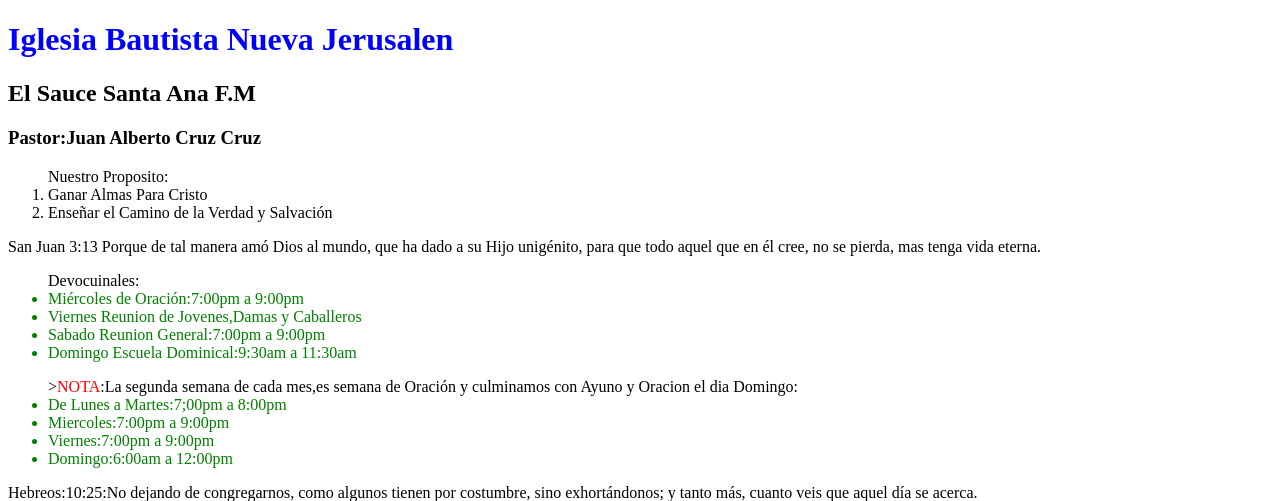
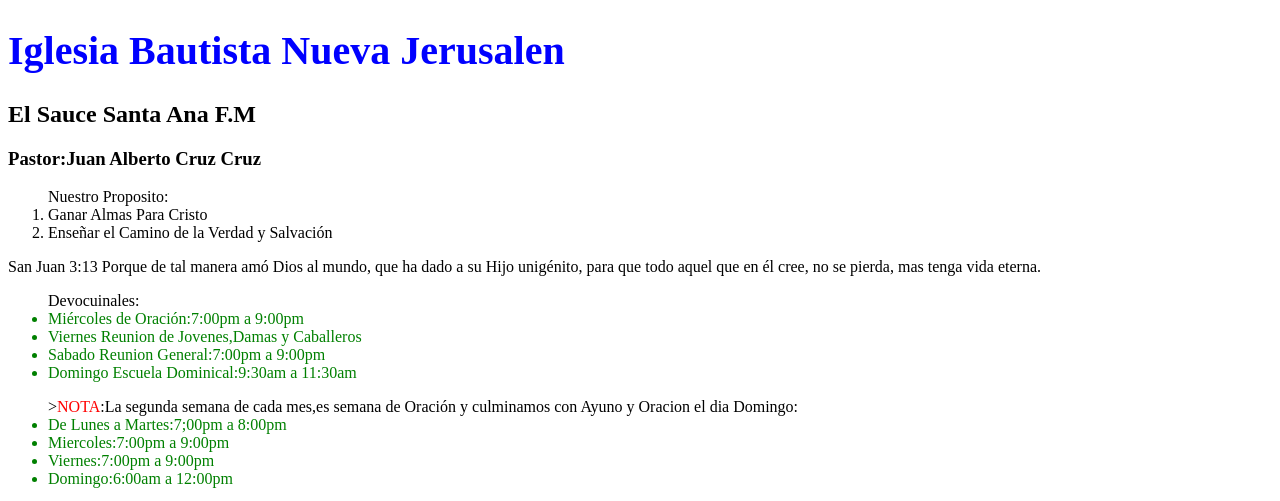
Before and after one commit to bsommardahl/sauce, a plain HTML site: page index.html in a window 1280 px wide. Shown: the top 501 px of the page. Drawn offline with Linux system fonts and the light colour scheme.

Commit message:
Update index.html

```diff
--- a/index.html
+++ b/index.html
@@ -6,7 +6,7 @@
 
     </head>
     <body>
-    <h1 style="color:blue;font-size:40px:text-align:left">Iglesia Bautista Nueva Jerusalen</h1>
+    <h1 style="color:blue;font-size:40px;text-align:left">Iglesia Bautista Nueva Jerusalen</h1>
     <h2>El Sauce Santa Ana F.M</h2>
     <h3>Pastor:Juan Alberto Cruz Cruz</h3>
              <ol>Nuestro Proposito:
```
